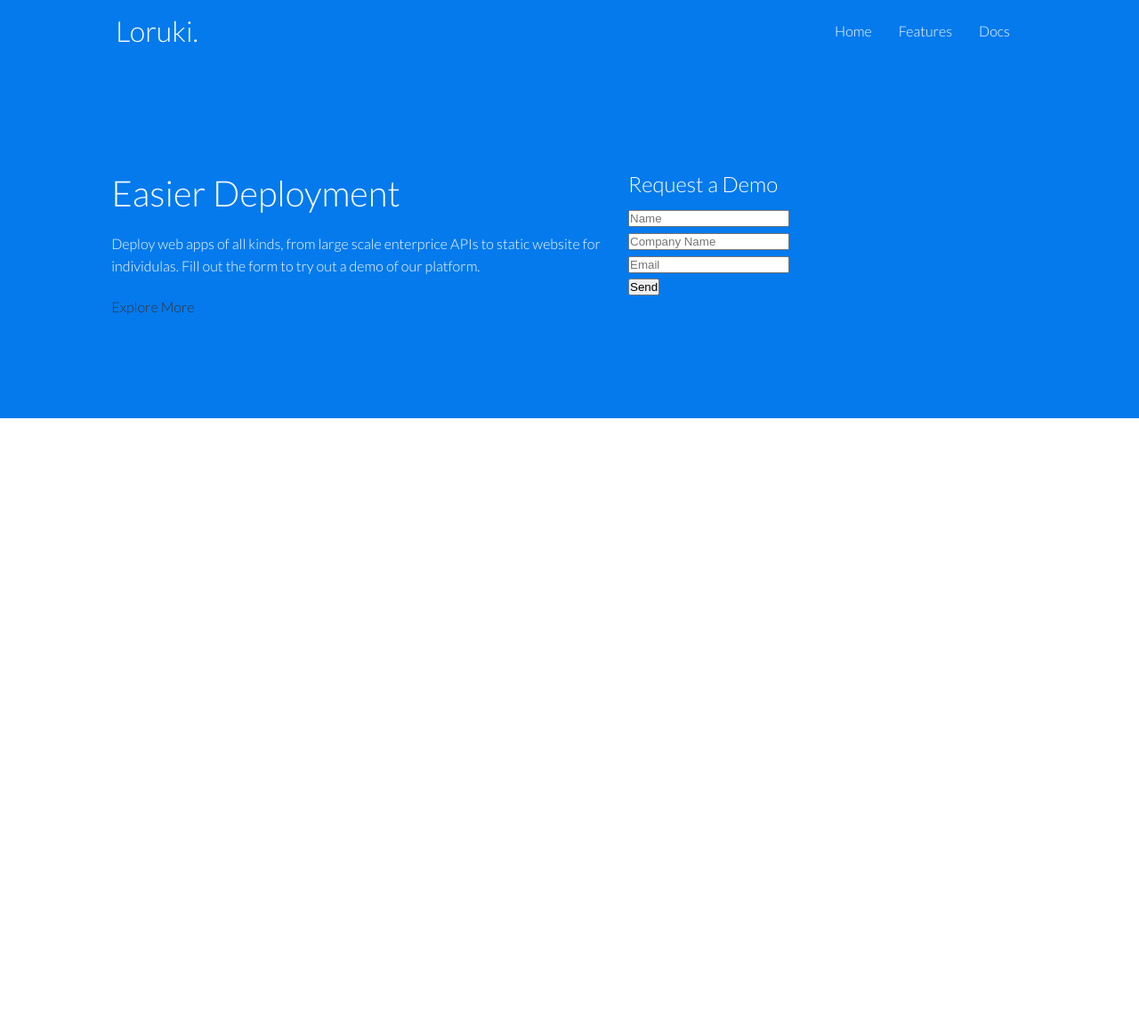
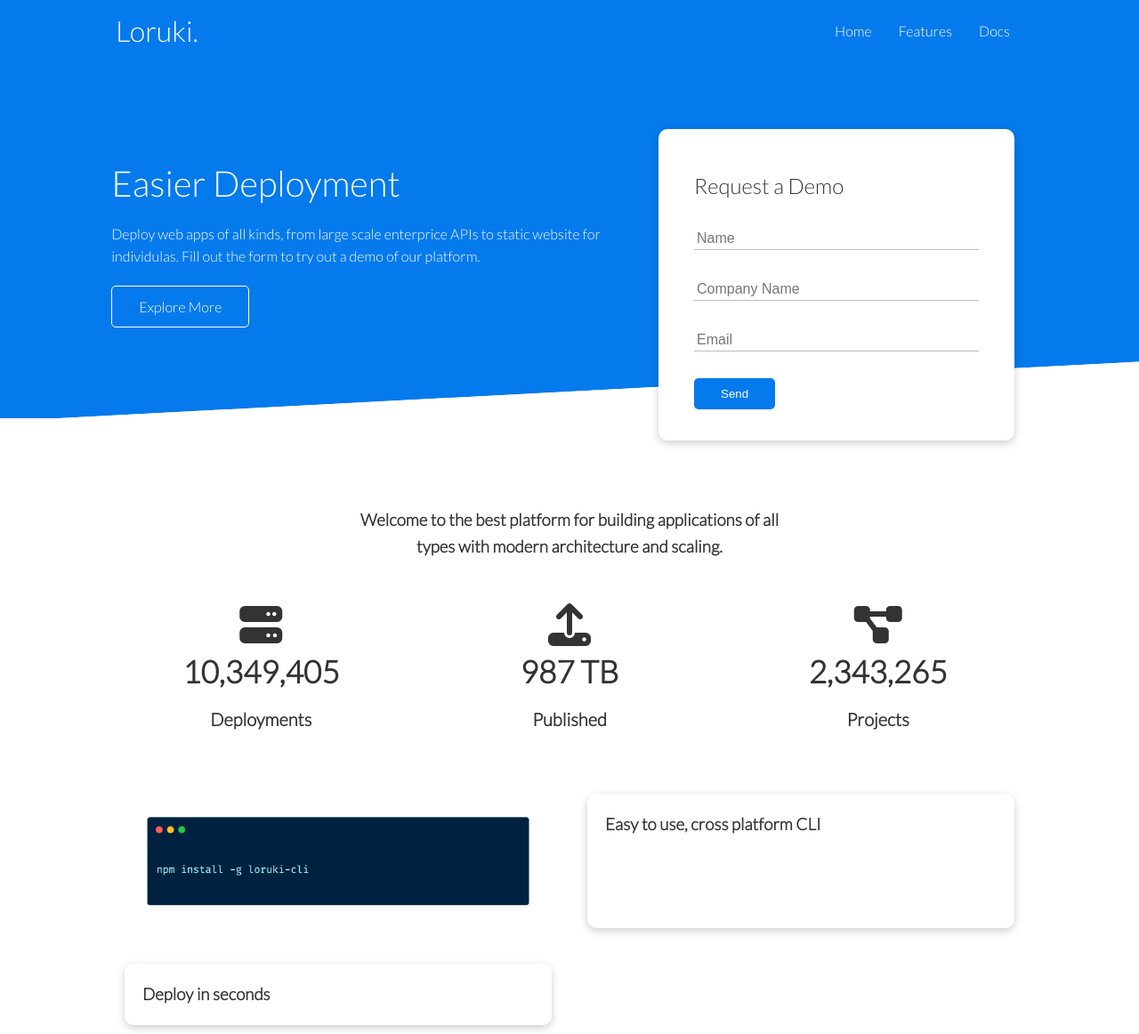
Before and after one commit to ashiikkhan/Web-Hosting-Website, a plain HTML site: page index.html in a window 1280 px wide. Shown: the whole page at 89% size. Before the commit the page ends 800 px from the top, so only its background shows below. Drawn offline with Linux system fonts and the light colour scheme.

Commit message:
stats section done

```diff
--- a/CSS/style.css
+++ b/CSS/style.css
@@ -69,28 +69,61 @@ img {
   margin: 20px 0px;
 }
 .showcase .grid {
+  overflow: visible;
   grid-template-columns: 54% 44%;
   grid-gap: 30px;
 }
+.showcase-form {
+  position: absolute;
+  justify-self: flex-end;
+  top: 65px;
+  height: 350px;
+  width: 400px;
+  padding: 40px;
+  z-index: 100;
+}
+.showcase-form .form-control {
+  margin: 30px 0px;
+}
+.showcase-form input[type='text'],
+.showcase-form input[type='email'] {
+  border: none;
+  border-bottom: 1px solid #b4becb;
+  width: 100%;
+  padding: 3px;
+  font-size: 16px;
+  color: #757575;
+}
+.showcase-form input:focus {
+  outline: none;
+}
+.showcase::before,
+.showcase::after {
+  content: '';
+  height: 100px;
+  position: absolute;
+  background-color: #fff;
+  right: 0;
+  left: 0;
+  bottom: -70px;
+  transform: skewY(-3deg);
+  -webkit-transform: skewY(-3deg);
+  -moz-transform: skewY(-3deg);
+  -ms-transform: skewY(-3deg);
+}
 
-/* utilities */
-.container {
-  width: 1100px;
-  margin: 0 auto;
-  overflow: auto;
-  padding: 0px 40px;
+/* stats */
+.stats {
+  padding-top: 100px;
 }
-.flex {
-  display: flex;
-  justify-content: center;
-  align-items: center;
-  height: 100%;
+.stats-heading {
+  max-width: 500px;
+  margin: auto;
 }
-.grid {
-  display: grid;
-  grid-template-columns: repeat(2, 1fr);
-  grid-gap: 20px;
-  justify-content: center;
-  align-content: center;
-  height: 100%;
+.stats .grid h3 {
+  font-size: 35px;
 }
+.stats .grid p {
+  font-size: 20px;
+  font-weight: bold;
+}
--- /dev/null
+++ b/CSS/utilities.css
@@ -0,0 +1,117 @@
+/* utilities */
+.container {
+  width: 1100px;
+  margin: 0 auto;
+  overflow: auto;
+  padding: 0px 40px;
+}
+.card {
+  background-color: #fff;
+  color: #333;
+  padding: 20px;
+  margin: 10px;
+  border-radius: 10px;
+  box-shadow: 0px 3px 10px rgba(0, 0, 0, 0.2);
+}
+.btn {
+  display: inline-block;
+  padding: 10px 30px;
+  cursor: pointer;
+  background-color: var(--primary-color);
+  color: #fff;
+  border-radius: 5px;
+  border: none;
+}
+.btn:hover {
+  transform: scale(0.98);
+}
+.btn-outline {
+  background-color: transparent;
+  border: 1px solid #fff;
+}
+.text-center {
+  text-align: center;
+}
+.flex {
+  display: flex;
+  justify-content: center;
+  align-items: center;
+  height: 100%;
+}
+.grid {
+  display: grid;
+  grid-template-columns: repeat(2, 1fr);
+  grid-gap: 20px;
+  justify-content: center;
+  align-content: center;
+  height: 100%;
+}
+.grid-3 {
+  grid-template-columns: repeat(3, 1fr);
+}
+
+/* margin */
+.my-1 {
+  margin: 1rem 0;
+}
+.my-2 {
+  margin: 1.5rem 0;
+}
+.my-3 {
+  margin: 2rem 0;
+}
+.my-4 {
+  margin: 3rem 0;
+}
+.my-5 {
+  margin: 4rem 0;
+}
+
+.m-1 {
+  margin: 1rem;
+}
+.m-2 {
+  margin: 1.5rem;
+}
+.m-3 {
+  margin: 2rem;
+}
+.m-4 {
+  margin: 3rem;
+}
+.m-5 {
+  margin: 4rem;
+}
+
+/* padding */
+.py-1 {
+  padding: 1rem 0;
+}
+.py-2 {
+  padding: 1.5rem 0;
+}
+.py-3 {
+  padding: 2rem 0;
+}
+.py-4 {
+  padding: 3rem 0;
+}
+.py-5 {
+  padding: 4rem 0;
+}
+
+.p-1 {
+  padding: 1rem;
+}
+.p-2 {
+  padding: 1.5rem;
+}
+.p-3 {
+  padding: 2rem;
+}
+.p-4 {
+  padding: 3rem;
+}
+.p-5 {
+  padding: 4rem;
+}
--- a/index.html
+++ b/index.html
@@ -13,6 +13,7 @@
       referrerpolicy="no-referrer"
     />
     <!-- css  -->
+    <link rel="stylesheet" href="CSS/utilities.css" />
     <link rel="stylesheet" href="CSS/style.css" />
     <title>Loruki | Cloud Hosting for Everyone</title>
   </head>
@@ -64,6 +65,44 @@
           </div>
         </div>
       </section>
+      <!-- stats -->
+      <section class="stats">
+        <div class="container">
+          <h3 class="stats-heading text-center my-1">
+            Welcome to the best platform for building applications of all types
+            with modern architecture and scaling.
+          </h3>
+          <div class="grid grid-3 text-center my-4">
+            <div>
+              <i class="fas fa-server fa-3x"></i>
+              <h3>10,349,405</h3>
+              <p class="text-secondary">Deployments</p>
+            </div>
+            <div>
+              <i class="fas fa-upload fa-3x"></i>
+              <h3>987 TB</h3>
+              <p class="text-secondary">Published</p>
+            </div>
+            <div>
+              <i class="fas fa-project-diagram fa-3x"></i>
+              <h3>2,343,265</h3>
+              <p class="text-secondary">Projects</p>
+            </div>
+          </div>
+        </div>
+      </section>
+      <!-- CLI -->
+      <section class="cli">
+        <div class="container grid">
+          <img src="images/cli.png" alt="" />
+          <div class="card">
+            <h3>Easy to use, cross platform CLI</h3>
+          </div>
+          <div class="card">
+            <h3>Deploy in seconds</h3>
+          </div>
+        </div>
+      </section>
     </main>
   </body>
 </html>
```
